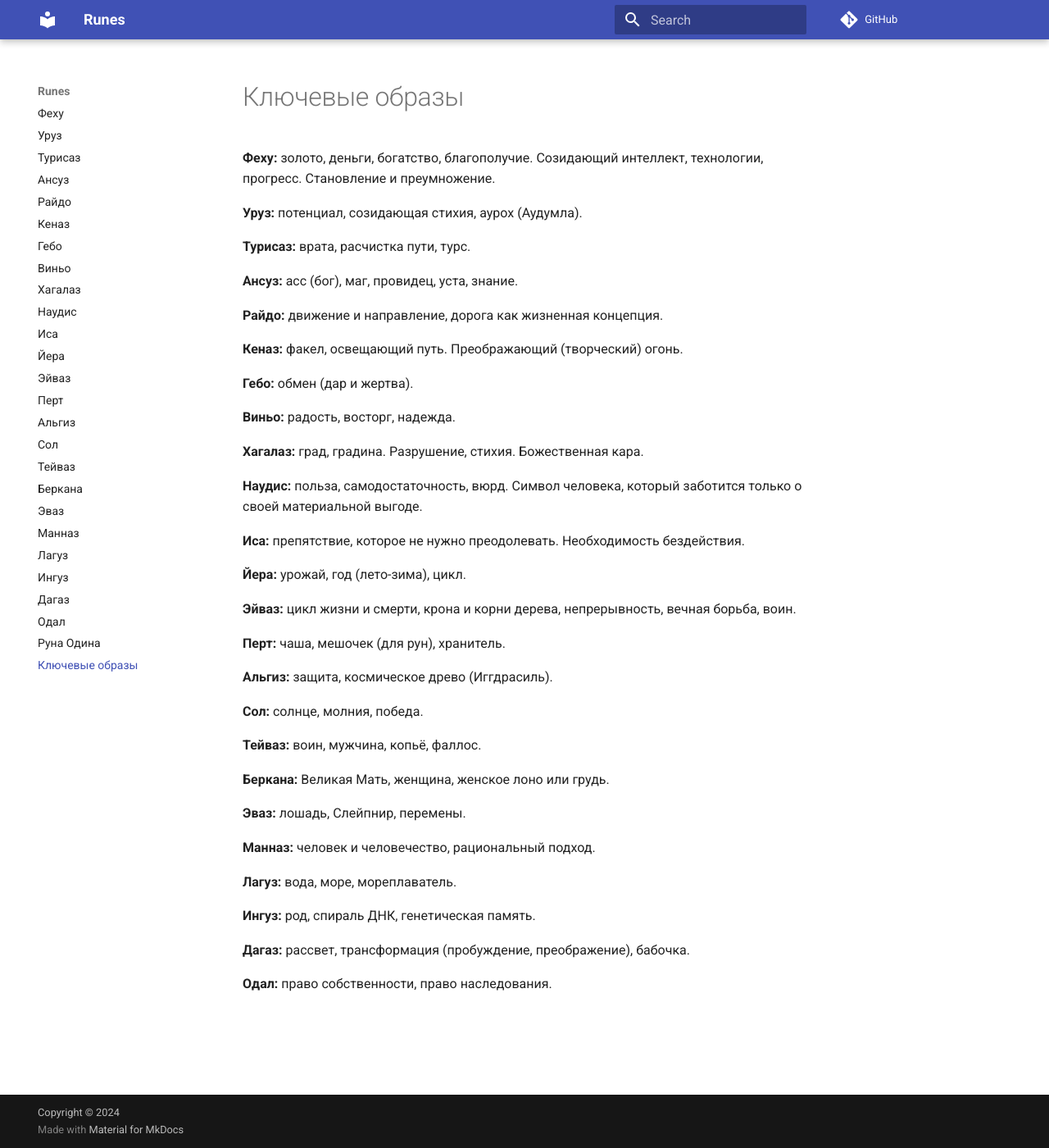
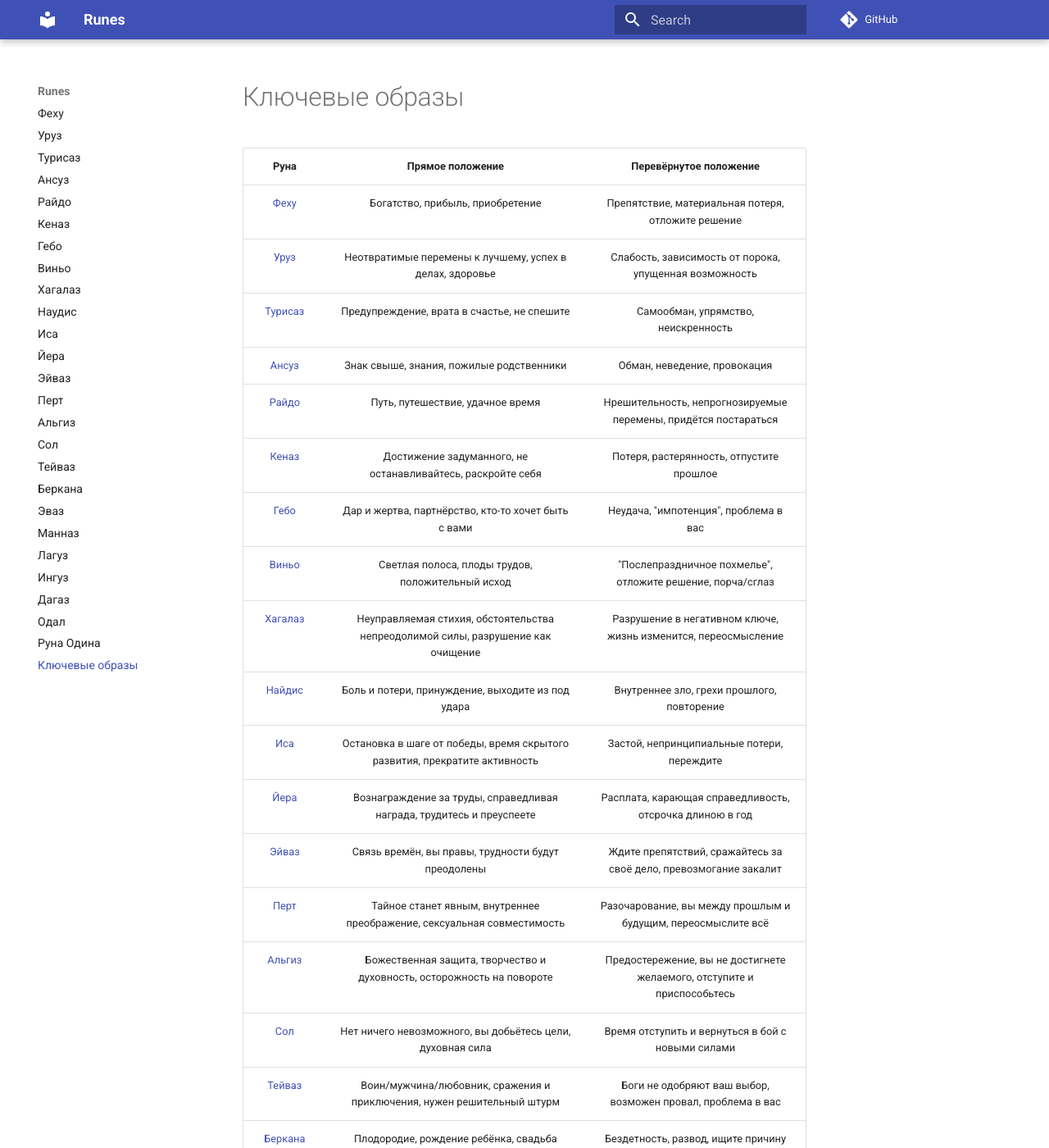
Before and after one commit to daymonri/runes, an MkDocs documentation site: the page built from docs/obrazi.md, in a window 1280 px wide and 1400 px high. Shown: the whole window at 82% size. Built offline with MkDocs 1.6.1 and Material for MkDocs 9.7.7, drawn with Linux system fonts in a browser that asks for light colours; comment, search, counter and statistics services are not loaded; some of the changed text lies outside the part shown.

Commit message:
A new table.

```diff
--- a/docs/obrazi.md
+++ b/docs/obrazi.md
@@ -1,49 +1,29 @@
 # Ключевые образы
 
-**Феху:** золото, деньги, богатство, благополучие. Созидающий интеллект, технологии, прогресс. Становление и преумножение.
-
-**Уруз:** потенциал, созидающая стихия, аурох (Аудумла).
-
-**Турисаз:** врата, расчистка пути, турс.
-
-**Ансуз:** асс (бог), маг, провидец, уста, знание.
-
-**Райдо:** движение и направление, дорога как жизненная концепция.
-
-**Кеназ:** факел, освещающий путь. Преображающий (творческий) огонь.
-
-**Гебо:** обмен (дар и жертва).
-
-**Виньо:** радость, восторг, надежда.
-
-**Хагалаз:** град, градина. Разрушение, стихия. Божественная кара.
-
-**Наудис:** польза, самодостаточность, вюрд. Символ человека, который заботится только о своей материальной выгоде.
-
-**Иса:** препятствие, которое не нужно преодолевать. Необходимость бездействия.
-
-**Йера:** урожай, год (лето-зима), цикл.
-
-**Эйваз:** цикл жизни и смерти, крона и корни дерева, непрерывность, вечная борьба, воин.
-
-**Перт:** чаша, мешочек (для рун), хранитель.
-
-**Альгиз:** защита, космическое древо (Иггдрасиль).
-
-**Сол:** солнце, молния, победа.
-
-**Тейваз:** воин, мужчина, копьё, фаллос.
-
-**Беркана:** Великая Мать, женщина, женское лоно или грудь.
-
-**Эваз:** лошадь, Слейпнир, перемены.
-
-**Манназ:** человек и человечество, рациональный подход.
-
-**Лагуз:** вода, море, мореплаватель.
-
-**Ингуз:** род, спираль ДНК, генетическая память.
-
-**Дагаз:** рассвет, трансформация (пробуждение, преображение), бабочка.
-
-**Одал:** право собственности, право наследования.
+|Руна|Прямое положение|Перевёрнутое положение|
+|:-:|:-:|:-:|
+|[Феху](fehu.md)|Богатство, прибыль, приобретение|Препятствие, материальная потеря, отложите решение|
+|[Уруз](uruz.md)|Неотвратимые перемены к лучшему, успех в делах, здоровье|Слабость, зависимость от порока, упущенная возможность|
+|[Турисаз](turisaz.md)|Предупреждение, врата в счастье, не спешите|Самообман, упрямство, неискренность|
+|[Ансуз](ansuz.md)|Знак свыше, знания, пожилые родственники|Обман, неведение, провокация|
+|[Райдо](raido.md)|Путь, путешествие, удачное время|Нрешительность, непрогнозируемые перемены, придётся постараться|
+|[Кеназ](kenaz.md)|Достижение задуманного, не останавливайтесь, раскройте себя|Потеря, растерянность, отпустите прошлое|
+|[Гебо](gebo.md)|Дар и жертва, партнёрство, кто-то хочет быть с вами|Неудача, "импотенция", проблема в вас|
+|[Виньо](winjo.md)|Светлая полоса, плоды трудов, положительный исход|"Послепраздничное похмелье", отложите решение, порча/сглаз|
+|[Хагалаз](hagalaz.md)|Неуправляемая стихия, обстоятельства непреодолимой силы, разрушение как очищение|Разрушение в негативном ключе, жизнь изменится, переосмысление
+|[Найдис](nautiz.md)|Боль и потери, принуждение, выходите из под удара|Внутреннее зло, грехи прошлого, повторение|
+|[Иса](isa.md)|Остановка в шаге от победы, время скрытого развития, прекратите активность|Застой, непринципиальные потери, переждите|
+|[Йера](jera.md)|Вознаграждение за труды, справедливая награда, трудитесь и преуспеете|Расплата, карающая справедливость, отсрочка длиною в год|
+|[Эйваз](ihwaz.md)|Связь времён, вы правы, трудности будут преодолены|Ждите препятствий, сражайтесь за своё дело, превозмогание закалит|
+|[Перт](pert.md)|Тайное станет явным, внутреннее преображение, сексуальная совместимость|Разочарование, вы между прошлым и будущим, переосмыслите всё|
+|[Альгиз](algiz.md)|Божественная защита, творчество и духовность, осторожность на повороте|Предостережение, вы не достигнете желаемого, отступите и приспособьтесь|
+|[Сол](sol.md)|Нет ничего невозможного, вы добьётесь цели, духовная сила|Время отступить и вернуться в бой с новыми силами|
+|[Тейваз](teivaz.md)|Воин/мужчина/любовник, сражения и приключения, нужен решительный штурм|Боги не одобряют ваш выбор, возможен провал, проблема в вас|
+|[Беркана](berkana.md)|Плодородие, рождение ребёнка, свадьба|Бездетность, развод, ищите причину неудач|
+|[Эваз](evaz.md)|Внезапные перемены, устойчивый прогресс, вы на правильном пути|Непрогнозируемые перемены, препятствия, так сложились обстоятельства|
+|[Манназ](mannaz.md)|Интеллект, взаимоотношения, самосовершенствование|Внутренний враг, начните меняться, "не обижайтесь на дождь"|
+|[Лагуз](laguz.md)|Творчество и воображение, доверьтесь потоку, слушайте интуицию|Иллюзия, измена, искушение|
+|[Ингуз](inguz.md)|Благоприятное завершение проекта, лёгкое решение проблемы, возможна связь|Избавьтесь от прошлого, освободите место новому, "бабочка из кокона"|
+|[Дагаз](dagaz.md)|Прилив сил, второе дыхание, вы преувеличиваете проблемы|Расслабьтесь, бездействуйте, утро вечера мудренее|
+|[Одал](odal.md)|Собственность, приобретение, наследство|Убыток, вы на чужой территории, не повторяйте ошибок|
+|[Руна Одина](runa_odina.md)|Руны отказываются дать ответ или в игру вступают силы, которые нам не дано постичь|
```
